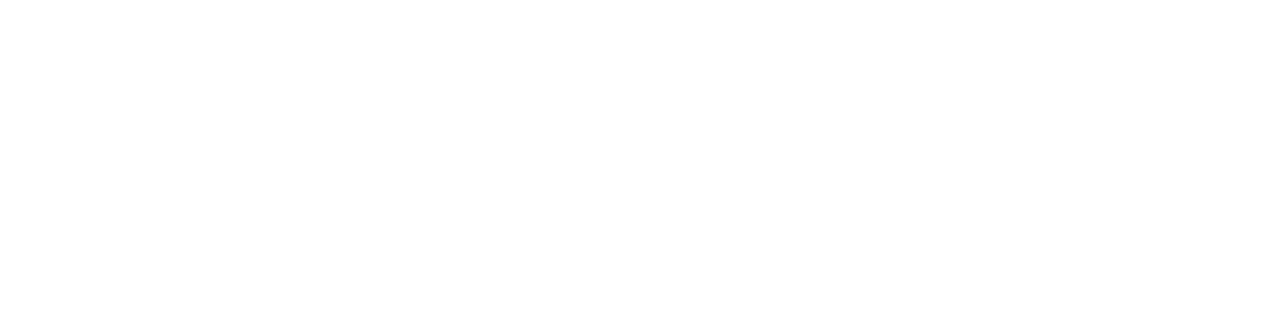
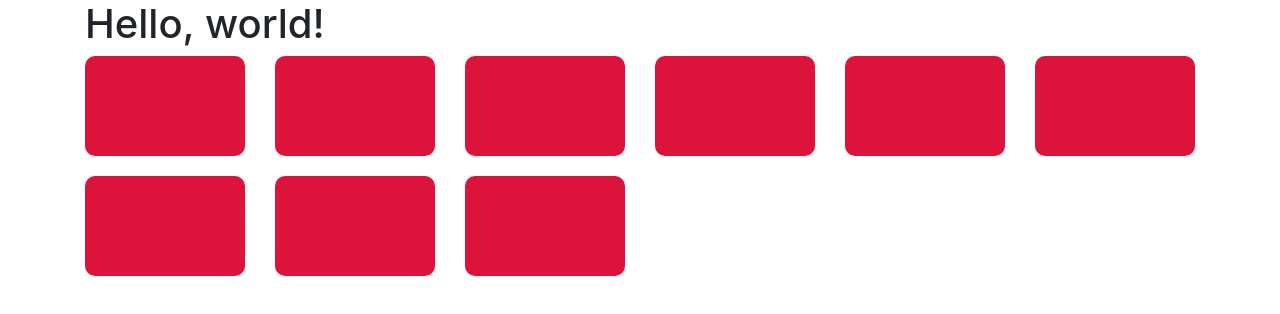
Before and after one commit to martynov85m/CoffeePlanet, a website built with webpack: page src/templates/index.html in a window 1280 px wide. Built offline with nearby package versions, Linux system fonts and the light colour scheme; files whose address does not match are found by name.

Commit message:
L7 bootstrap

```diff
--- a/src/precss/styles.less
+++ b/src/precss/styles.less
@@ -1,7 +1,9 @@
 @import 'libs/smart-grid.less';
 @import 'libs/vars.less';
 @import 'libs/mixins.less';
-
+/*
+@import 'libs/bootstrap.min.css';
+*/
 *,
 *:before,
 *:after{
@@ -18,3 +20,14 @@
 	position: absolute;
 	clip: rect(0,0,0,0);
 }
+.alert-primary {
+	background-color: red;
+}
+.my-card {
+	margin-bottom: 20px;
+}
+.content{
+	height: 100px;
+	border-radius: 10px;
+	background-color: crimson;
+}
--- a/src/templates/index.html
+++ b/src/templates/index.html
@@ -8,15 +8,33 @@
 	<meta name="author" content="">
 	<link rel="shortcut icon" href="favicon.png">
 	<title> CoffeePlanet </title>
+	<link rel="stylesheet" href="https://stackpath.bootstrapcdn.com/bootstrap/4.3.1/css/bootstrap.min.css" integrity="sha384-ggOyR0iXCbMQv3Xipma34MD+dH/1fQ784/j6cY/iJTQUOhcWr7x9JvoRxT2MZw1T" crossorigin="anonymous">
 	<link rel="stylesheet" href="./css/styles.css">
-
 	<!-- HTML5 shim and Respond.js-->
 	<!-- [if lt IE 9]>
 		<script src="https://oss.maxcdn.com/libs/html5shiv/3.7.0/html5shiv.js"></script>
 		<script src="https://oss.maxcdn.com/libs/respond.js/1.3.0/respond.min.js"></script>
 		<! [endif]-->
 </head>
-	<body class="bg-color">
+	<body>
+		<main>
+			<h1 class="container">
+				Hello, world!
+			</h1>
+			<div class="container">
+				<div class="row">
+					<div class="my-card col-12 col-sm-6 col-md-4 col-lg-3 col-xl-2"><div class="content"></div></div>
+					<div class="my-card col-12 col-sm-6 col-md-4 col-lg-3 col-xl-2"><div class="content"></div></div>
+					<div class="my-card col-12 col-sm-6 col-md-4 col-lg-3 col-xl-2"><div class="content"></div></div>
+					<div class="my-card col-12 col-sm-6 col-md-4 col-lg-3 col-xl-2"><div class="content"></div></div>
+					<div class="my-card col-12 col-sm-6 col-md-4 col-lg-3 col-xl-2"><div class="content"></div></div>
+					<div class="my-card col-12 col-sm-6 col-md-4 col-lg-3 col-xl-2"><div class="content"></div></div>
+					<div class="my-card col-12 col-sm-6 col-md-4 col-lg-3 col-xl-2"><div class="content"></div></div>
+					<div class="my-card col-12 col-sm-6 col-md-4 col-lg-3 col-xl-2"><div class="content"></div></div>
+					<div class="my-card col-12 col-sm-6 col-md-4 col-lg-3 col-xl-2"><div class="content"></div></div>
+				</div>
+			</div>
+		</main>
 			<script src="./js/js.js"></script>
 		</body>
 		</html>
```
Also changed, not shown: build/css/styles.css, build/index.html, src/precss/libs/bootstrap.min.css (added), 1 other file.
